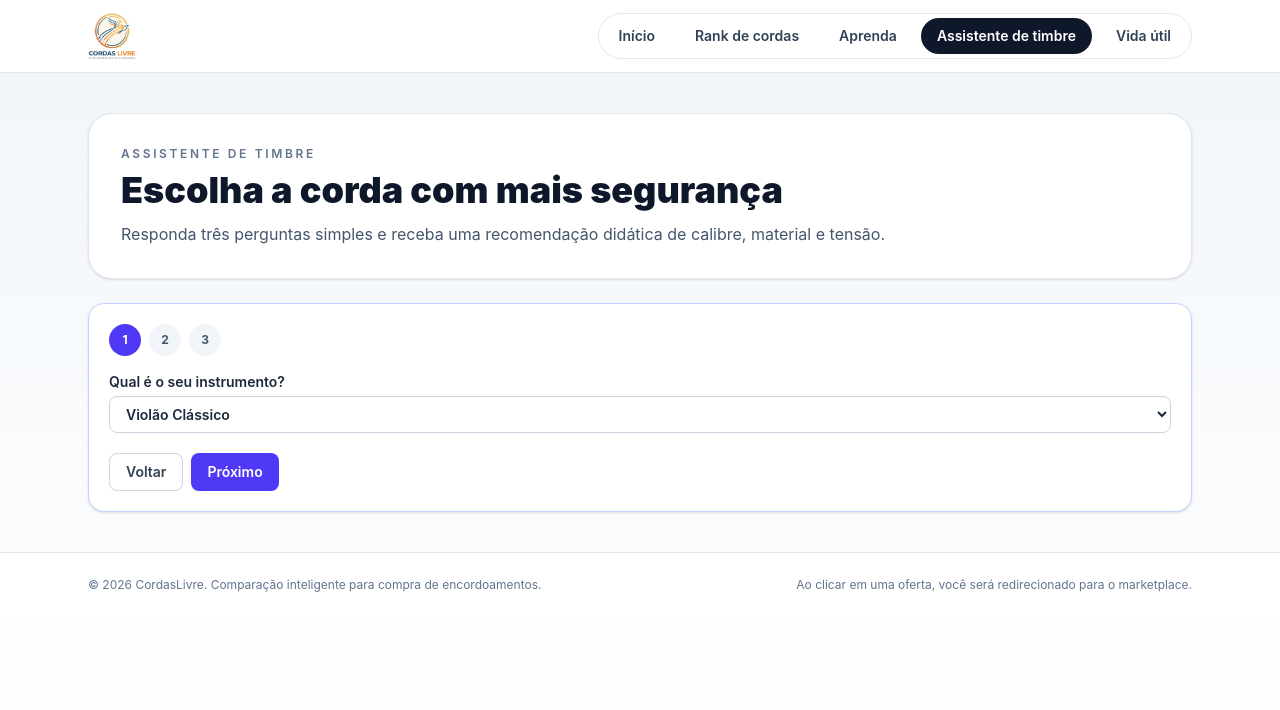
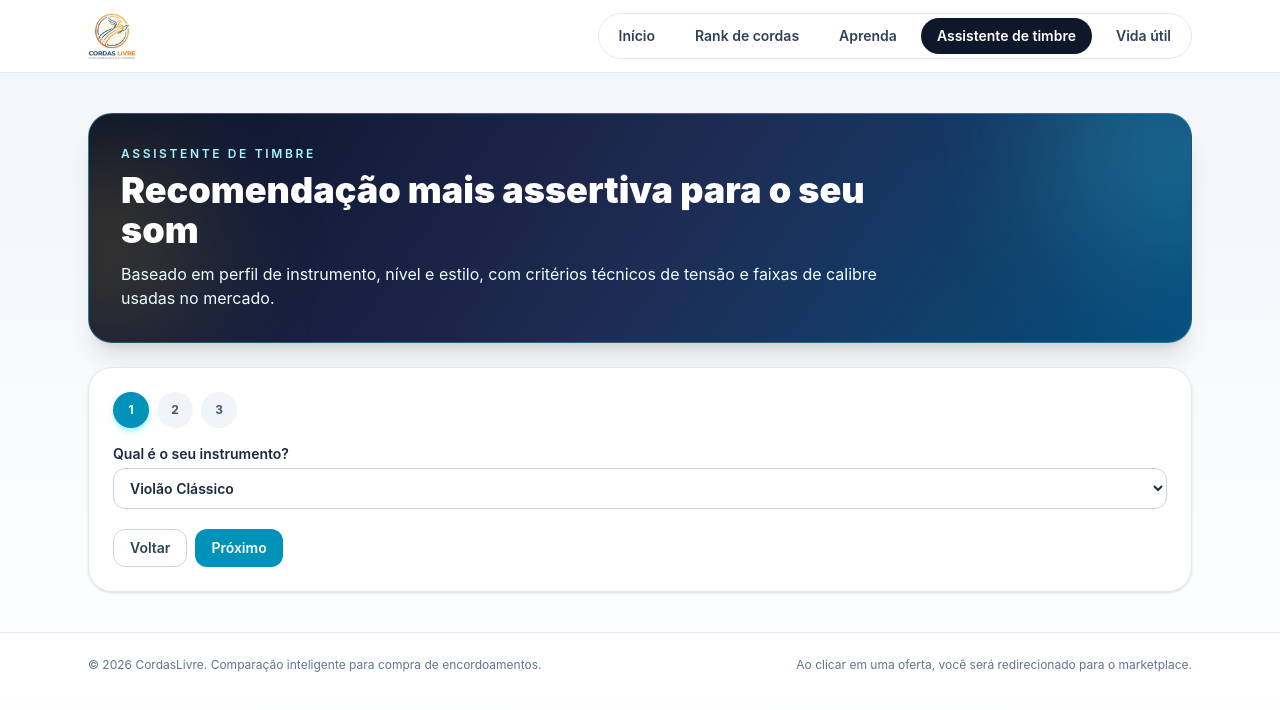
Before and after one commit to LucasEduardo2002/CordasLivre-front-end, a React (Vite) app: page /assistente-de-timbre in a window 1280 px wide. Shown: the top 710 px of the page. Built offline with nearby package versions, Linux system fonts and the light colour scheme.

Commit message:
feat: adiciona animações de fade e melhorias na interface do assistente de timbre

```diff
--- a/src/index.css
+++ b/src/index.css
@@ -14,3 +14,30 @@ body {
   background-color: var(--color-slate-50);
   scroll-behavior: smooth;
 }
+
+@keyframes clFadeUp {
+  from {
+    opacity: 0;
+    transform: translateY(14px);
+  }
+  to {
+    opacity: 1;
+    transform: translateY(0);
+  }
+}
+
+.cl-fade-up {
+  animation: clFadeUp 560ms ease-out both;
+}
+
+.cl-delay-1 {
+  animation-delay: 90ms;
+}
+
+.cl-delay-2 {
+  animation-delay: 170ms;
+}
+
+.cl-delay-3 {
+  animation-delay: 250ms;
+}
--- a/src/pages/ToneAssistantPage.tsx
+++ b/src/pages/ToneAssistantPage.tsx
@@ -2,15 +2,46 @@ import { useState } from 'react';
 import axios from 'axios';
 import type { StringType } from '../constants/instruments';
 import { API_BASE_URL } from '../utils/api';
+
+type IconProps = {
+  className?: string;
+};
+
+function SparkIcon({ className = 'h-5 w-5' }: IconProps) {
+  return (
+    <svg viewBox="0 0 24 24" fill="none" className={className} aria-hidden="true">
+      <path d="M12 3v4M12 17v4M4.93 4.93l2.83 2.83M16.24 16.24l2.83 2.83M3 12h4M17 12h4M4.93 19.07l2.83-2.83M16.24 7.76l2.83-2.83" stroke="currentColor" strokeWidth="1.8" strokeLinecap="round" />
+    </svg>
+  );
+}
+
+function GaugeIcon({ className = 'h-5 w-5' }: IconProps) {
+  return (
+    <svg viewBox="0 0 24 24" fill="none" className={className} aria-hidden="true">
+      <path d="M4 13a8 8 0 1 1 16 0v4H4v-4Z" stroke="currentColor" strokeWidth="1.8" strokeLinejoin="round" />
+      <path d="m12 13 4-4" stroke="currentColor" strokeWidth="1.8" strokeLinecap="round" />
+    </svg>
+  );
+}
 
 interface ToneAssistantResponse {
   type: StringType;
   instrumentLabel: string;
   levelLabel: string;
   styleLabel: string;
+  compatibilityScore: number;
+  compatibilityLabel: 'Excelente' | 'Boa' | 'Ajustável';
+  compatibilityTone: 'success' | 'warning';
   recommendedGauge: string;
   recommendedMaterial: string;
   recommendedTension: string;
+  confidence: 'alta' | 'media';
+  decisionFactors: string[];
+  referenceSources: Array<{
+    name: string;
+    url: string;
+    note: string;
+  }>;
   explanation: string;
   nextStep: string;
   products: Array<{
@@ -34,6 +65,21 @@ export function ToneAssistantPage() {
   const [error, setError] = useState<string | null>(null);
   const [result, setResult] = useState<ToneAssistantResponse | null>(null);
 
+  const compatibilityToneClasses = {
+    success: {
+      badge: 'bg-emerald-600 text-white',
+      track: 'bg-emerald-100',
+      fill: 'bg-emerald-600',
+      text: 'text-emerald-800',
+    },
+    warning: {
+      badge: 'bg-amber-600 text-white',
+      track: 'bg-amber-100',
+      fill: 'bg-amber-600',
+      text: 'text-amber-800',
+    },
+  } as const;
+
   const submit = async () => {
     setLoading(true);
     setError(null);
@@ -54,22 +100,26 @@ export function ToneAssistantPage() {
 
   return (
     <main className="mx-auto w-full max-w-6xl px-4 py-6 md:px-6 md:py-10">
-      <section className="rounded-3xl border border-slate-200 bg-white p-6 shadow-sm md:p-8">
-        <p className="text-xs font-semibold uppercase tracking-[0.22em] text-slate-500">Assistente de timbre</p>
-        <h1 className="mt-2 text-3xl font-black text-slate-900 md:text-4xl">Escolha a corda com mais segurança</h1>
-        <p className="mt-3 max-w-3xl text-sm text-slate-600 md:text-base">
-          Responda três perguntas simples e receba uma recomendação didática de calibre, material e tensão.
+      <section className="cl-fade-up relative overflow-hidden rounded-3xl border border-cyan-300/30 bg-[linear-gradient(125deg,_rgba(11,18,40,1),_rgba(31,42,82,1),_rgba(6,78,125,1))] p-6 text-white shadow-xl md:p-8">
+        <div className="pointer-events-none absolute -right-20 -top-20 h-56 w-56 rounded-full bg-cyan-300/20 blur-3xl" />
+        <div className="pointer-events-none absolute -left-20 bottom-0 h-48 w-48 rounded-full bg-amber-300/20 blur-3xl" />
+        <p className="relative z-10 text-xs font-semibold uppercase tracking-[0.22em] text-cyan-200">Assistente de timbre</p>
+        <h1 className="relative z-10 mt-2 max-w-3xl text-3xl font-black md:text-4xl">Recomendação mais assertiva para o seu som</h1>
+        <p className="relative z-10 mt-3 max-w-3xl text-sm text-cyan-50 md:text-base">
+          Baseado em perfil de instrumento, nível e estilo, com critérios técnicos de tensão e faixas de calibre usadas no mercado.
         </p>
       </section>
 
-      <section className="mt-6 rounded-2xl border border-indigo-200 bg-white p-5 shadow-sm">
+      <section className="cl-fade-up cl-delay-1 mt-6 rounded-3xl border border-slate-200 bg-white p-5 shadow-sm md:p-6">
         <div className="flex items-center gap-2">
           {[1, 2, 3].map((currentStep) => (
             <button
               key={currentStep}
               type="button"
               onClick={() => setStep(currentStep as 1 | 2 | 3)}
-              className={`h-8 w-8 rounded-full text-xs font-bold ${step === currentStep ? 'bg-indigo-600 text-white' : 'bg-slate-100 text-slate-600'}`}
+              className={`h-9 w-9 rounded-full text-xs font-bold transition ${
+                step === currentStep ? 'bg-cyan-600 text-white shadow-md shadow-cyan-200' : 'bg-slate-100 text-slate-600 hover:bg-slate-200'
+              }`}
             >
               {currentStep}
             </button>
@@ -80,7 +130,7 @@ export function ToneAssistantPage() {
           {step === 1 && (
             <label className="block text-sm font-semibold text-slate-800">
               Qual é o seu instrumento?
-              <select value={instrument} onChange={(event) => setInstrument(event.target.value)} className="mt-1 w-full rounded-lg border border-slate-300 px-3 py-2 text-sm">
+              <select value={instrument} onChange={(event) => setInstrument(event.target.value)} className="mt-1 w-full rounded-xl border border-slate-300 px-3 py-2.5 text-sm outline-none transition focus:border-cyan-500">
                 <option>Violão Clássico</option>
                 <option>Guitarra</option>
                 <option>Contrabaixo</option>
@@ -94,9 +144,10 @@ export function ToneAssistantPage() {
           {step === 2 && (
             <label className="block text-sm font-semibold text-slate-800">
               Qual é o seu nível?
-              <select value={level} onChange={(event) => setLevel(event.target.value)} className="mt-1 w-full rounded-lg border border-slate-300 px-3 py-2 text-sm">
+              <select value={level} onChange={(event) => setLevel(event.target.value)} className="mt-1 w-full rounded-xl border border-slate-300 px-3 py-2.5 text-sm outline-none transition focus:border-cyan-500">
                 <option>Iniciante</option>
                 <option>Intermediário</option>
+                <option>Avançado</option>
               </select>
             </label>
           )}
@@ -104,10 +155,12 @@ export function ToneAssistantPage() {
           {step === 3 && (
             <label className="block text-sm font-semibold text-slate-800">
               Qual estilo você quer tocar?
-              <select value={style} onChange={(event) => setStyle(event.target.value)} className="mt-1 w-full rounded-lg border border-slate-300 px-3 py-2 text-sm">
+              <select value={style} onChange={(event) => setStyle(event.target.value)} className="mt-1 w-full rounded-xl border border-slate-300 px-3 py-2.5 text-sm outline-none transition focus:border-cyan-500">
                 <option>Rock</option>
                 <option>MPB</option>
                 <option>Sertanejo</option>
+                <option>Jazz</option>
+                <option>Pop</option>
               </select>
             </label>
           )}
@@ -117,16 +170,26 @@ export function ToneAssistantPage() {
           <button
             type="button"
             onClick={() => setStep((prev) => (prev > 1 ? ((prev - 1) as 1 | 2 | 3) : prev))}
-            className="rounded-lg border border-slate-300 px-4 py-2 text-sm font-semibold text-slate-700"
+            className="rounded-xl border border-slate-300 px-4 py-2 text-sm font-semibold text-slate-700 transition hover:bg-slate-50"
           >
             Voltar
           </button>
           {step < 3 ? (
-            <button type="button" onClick={() => setStep((prev) => (prev < 3 ? ((prev + 1) as 1 | 2 | 3) : prev))} className="rounded-lg bg-indigo-600 px-4 py-2 text-sm font-semibold text-white hover:bg-indigo-500">
+            <button
+              type="button"
+              onClick={() => setStep((prev) => (prev < 3 ? ((prev + 1) as 1 | 2 | 3) : prev))}
+              className="rounded-xl bg-cyan-600 px-4 py-2 text-sm font-semibold text-white transition hover:bg-cyan-500"
+            >
               Próximo
             </button>
           ) : (
-            <button type="button" onClick={submit} disabled={loading} className="rounded-lg bg-indigo-600 px-4 py-2 text-sm font-semibold text-white hover:bg-indigo-500 disabled:cursor-wait disabled:bg-indigo-400">
+            <button
+              type="button"
+              onClick={submit}
+              disabled={loading}
+              className="inline-flex items-center gap-2 rounded-xl bg-cyan-600 px-4 py-2 text-sm font-semibold text-white transition hover:bg-cyan-500 disabled:cursor-wait disabled:bg-cyan-400"
+            >
+              <SparkIcon className="h-4 w-4" />
               {loading ? 'Gerando...' : 'Gerar recomendação'}
             </button>
           )}
@@ -135,12 +198,114 @@ export function ToneAssistantPage() {
         {error && <p className="mt-3 text-sm text-red-700">{error}</p>}
 
         {result && (
-          <div className="mt-5 rounded-xl border border-indigo-200 bg-indigo-50 p-4">
-            <p className="text-sm font-semibold text-indigo-900">Calibre recomendado: {result.recommendedGauge}</p>
-            <p className="text-sm font-semibold text-indigo-900">Material recomendado: {result.recommendedMaterial}</p>
-            <p className="text-sm font-semibold text-indigo-900">Tensão recomendada: {result.recommendedTension}</p>
-            <p className="mt-2 text-sm text-indigo-900">{result.explanation}</p>
-            <p className="mt-2 text-xs text-indigo-700">{result.nextStep}</p>
+          <div className="cl-fade-up cl-delay-2 mt-6 space-y-4 rounded-2xl border border-cyan-200 bg-cyan-50/70 p-4 md:p-5">
+            <div className="flex flex-wrap items-center gap-2">
+              <span className="rounded-full bg-cyan-700 px-3 py-1 text-xs font-bold uppercase tracking-wide text-white">{result.instrumentLabel}</span>
+              <span className="rounded-full bg-white px-3 py-1 text-xs font-semibold text-cyan-900">Nível: {result.levelLabel}</span>
+              <span className="rounded-full bg-white px-3 py-1 text-xs font-semibold text-cyan-900">Estilo: {result.styleLabel}</span>
+              <span className="rounded-full bg-white px-3 py-1 text-xs font-semibold text-cyan-900">
+                Confiança: {result.confidence === 'alta' ? 'Alta' : 'Média'}
+              </span>
+            </div>
+
+            <div className="rounded-xl border border-cyan-200 bg-white p-4">
+              <div className="flex flex-wrap items-center justify-between gap-2">
+                <p className="text-sm font-semibold text-cyan-900">Compatibilidade da recomendação</p>
+                <span className={`rounded-full px-3 py-1 text-xs font-bold uppercase tracking-wide ${compatibilityToneClasses[result.compatibilityTone].badge}`}>
+                  {result.compatibilityLabel}
+                </span>
+              </div>
+              <div className={`mt-3 h-2 w-full overflow-hidden rounded-full ${compatibilityToneClasses[result.compatibilityTone].track}`}>
+                <div
+                  className={`h-full rounded-full ${compatibilityToneClasses[result.compatibilityTone].fill}`}
+                  style={{ width: `${Math.max(5, Math.min(100, result.compatibilityScore))}%` }}
+                />
+              </div>
+              <p className={`mt-2 text-xs font-semibold ${compatibilityToneClasses[result.compatibilityTone].text}`}>
+                Pontuação de compatibilidade: {result.compatibilityScore}/100
+              </p>
+            </div>
+
+            <div className="grid gap-3 md:grid-cols-3">
+              <article className="rounded-xl border border-cyan-200 bg-white p-3">
+                <p className="text-xs font-bold uppercase tracking-wide text-cyan-700">Calibre</p>
+                <p className="mt-1 text-sm font-semibold text-slate-900">{result.recommendedGauge}</p>
+              </article>
+              <article className="rounded-xl border border-cyan-200 bg-white p-3">
+                <p className="text-xs font-bold uppercase tracking-wide text-cyan-700">Material</p>
+                <p className="mt-1 text-sm font-semibold text-slate-900">{result.recommendedMaterial}</p>
+              </article>
+              <article className="rounded-xl border border-cyan-200 bg-white p-3">
+                <p className="text-xs font-bold uppercase tracking-wide text-cyan-700">Tensão</p>
+                <p className="mt-1 text-sm font-semibold text-slate-900">{result.recommendedTension}</p>
+              </article>
+            </div>
+
+            <div className="rounded-xl border border-cyan-200 bg-white p-4">
+              <p className="text-sm font-semibold text-cyan-900">Resumo da recomendação</p>
+              <p className="mt-2 text-sm leading-6 text-slate-700">{result.explanation}</p>
+              <p className="mt-2 text-xs font-medium text-cyan-800">{result.nextStep}</p>
+            </div>
+
+            <div className="rounded-xl border border-cyan-200 bg-white p-4">
+              <p className="text-sm font-semibold text-cyan-900">Fatores usados na decisão</p>
+              <ul className="mt-2 space-y-1.5 text-sm text-slate-700">
+                {result.decisionFactors.map((factor) => (
+                  <li key={factor} className="flex items-start gap-2">
+                    <GaugeIcon className="mt-0.5 h-4 w-4 flex-shrink-0 text-cyan-700" />
+                    <span>{factor}</span>
+                  </li>
+                ))}
+              </ul>
+            </div>
+
+            <div className="rounded-xl border border-cyan-200 bg-white p-4">
+              <p className="text-sm font-semibold text-cyan-900">Referências técnicas utilizadas</p>
+              <div className="mt-2 space-y-2">
+                {result.referenceSources.map((source) => (
+                  <a
+                    key={source.url}
+                    href={source.url}
+                    target="_blank"
+                    rel="noopener noreferrer"
+                    className="block rounded-lg border border-slate-200 px-3 py-2 text-sm transition hover:border-cyan-300 hover:bg-cyan-50"
+                  >
+                    <p className="font-semibold text-slate-900">{source.name}</p>
+                    <p className="text-slate-600">{source.note}</p>
+                  </a>
+                ))}
+              </div>
+            </div>
+
+            {result.products.length > 0 && (
+              <div>
+                <p className="mb-2 text-sm font-semibold text-cyan-900">Produtos alinhados ao perfil recomendado</p>
+                <div className="grid grid-cols-1 gap-3 md:grid-cols-2 xl:grid-cols-3">
+                  {result.products.map((product) => (
+                    <article key={product.id} className="rounded-xl border border-cyan-200 bg-white p-3">
+                      <div className="flex items-start gap-3">
+                        <img src={product.thumbnail} alt={product.title} className="h-16 w-16 rounded-lg bg-slate-50 p-1 object-contain" loading="lazy" />
+                        <div className="min-w-0">
+                          <p className="line-clamp-2 text-sm font-semibold text-slate-900">{product.title}</p>
+                          <p className="mt-1 text-xs text-slate-600">Rank #{product.rank}</p>
+                          <p className="mt-1 text-sm font-extrabold text-cyan-800">
+                            {product.price.toLocaleString('pt-BR', { style: 'currency', currency: 'BRL' })}
+                          </p>
+                        </div>
+                      </div>
+                      <a
+                        href={product.permalink}
+                        target="_blank"
+                        rel="noopener noreferrer"
+                        className="mt-3 inline-flex w-full items-center justify-center rounded-lg bg-cyan-700 px-3 py-2 text-sm font-semibold text-white transition hover:bg-cyan-600"
+                      >
+                        Ver oferta
+                      </a>
+                    </article>
+                  ))}
+                </div>
+              </div>
+            )}
           </div>
         )}
       </section>
```
Also changed, not shown: src/pages/HomePage.tsx (+4 -4 lines).
